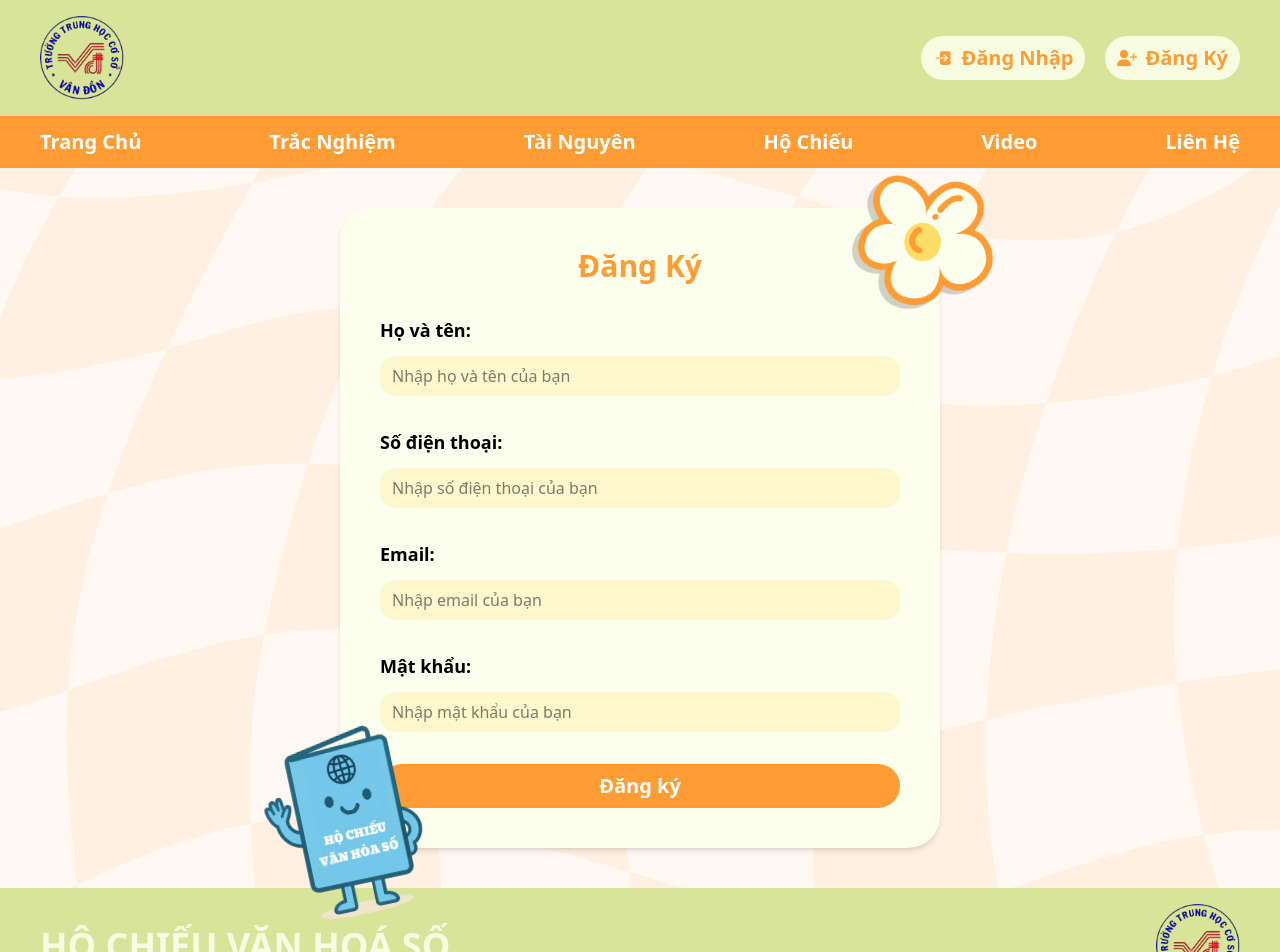
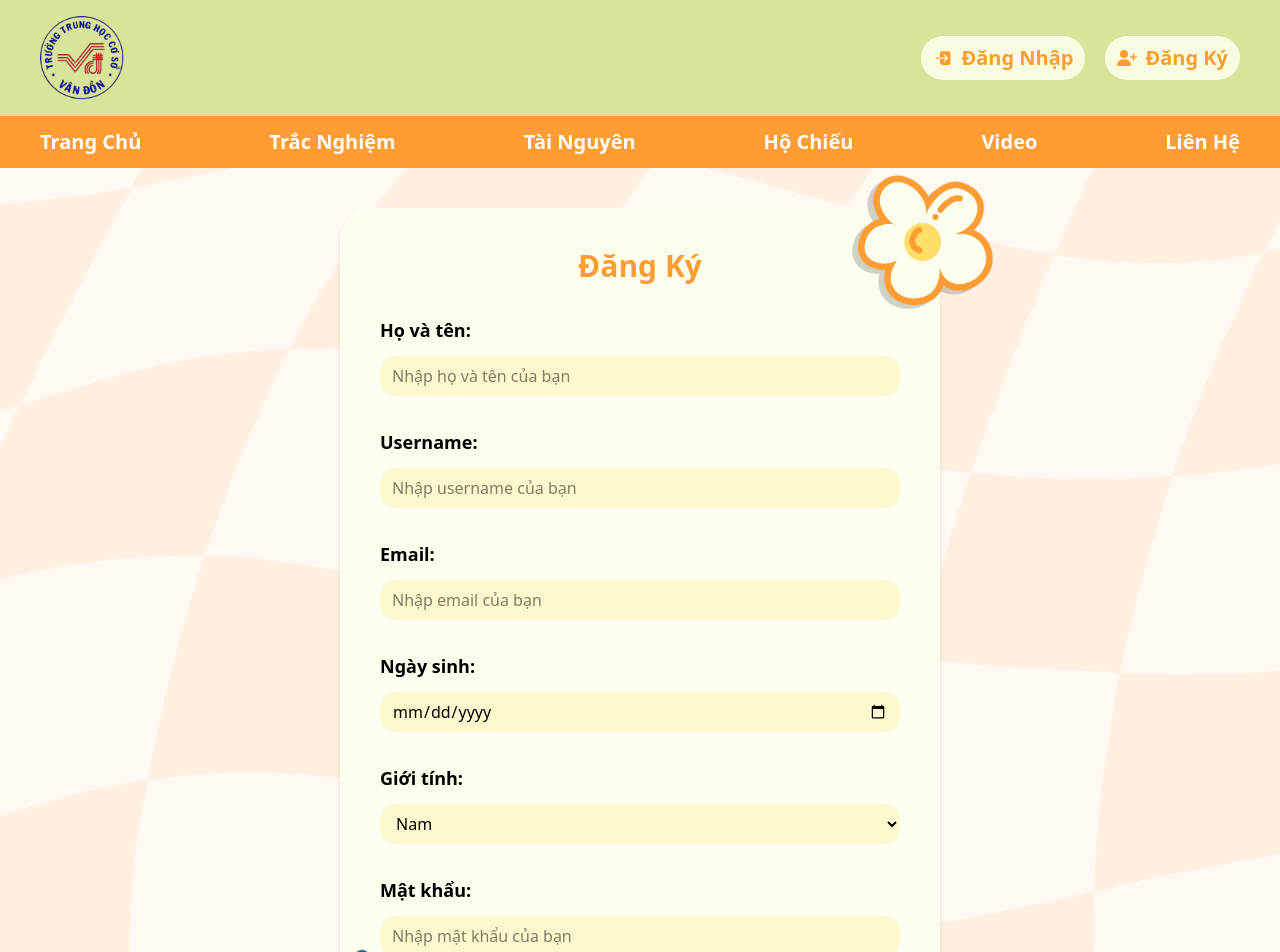
Before and after one commit to tuanemtramtinh/em_cua_kiet_fe, a React (Vite) app: page /register in a window 1280 px wide. Shown: the top 952 px of the page. Built offline with nearby package versions, Linux system fonts and the light colour scheme.

Commit message:
update register function

```diff
--- a/src/components/Input.jsx
+++ b/src/components/Input.jsx
@@ -17,6 +17,8 @@ const Input = React.forwardRef(
       inputStyle = "",
       // @ts-ignore
       error,
+      // @ts-ignore
+      options = [],
       ...rest
     },
     ref,
@@ -26,6 +28,20 @@ const Input = React.forwardRef(
         <label htmlFor={id} className={`mb-3 block ${labelStyle}`}>
           {label}
         </label>
+        {type === "select" ? (
+          <select
+            className={`px-3 py-2 outline-none ${inputStyle}`}
+            id={id}
+            {...rest}
+            ref={ref}
+          >
+            {options.map((option) => (
+              <option key={option.value} value={option.value}>
+                {option.label}
+              </option>
+            ))}
+          </select>
+        ) : (
           <input
             className={`px-3 py-2 outline-none ${inputStyle}`}
             type={type}
@@ -34,6 +50,7 @@ const Input = React.forwardRef(
             ref={ref}
             {...rest}
           />
+        )}
         {error && <p className="mt-1 text-sm text-red-600">{error}</p>}
       </div>
     );
--- a/src/pages/Passport.jsx
+++ b/src/pages/Passport.jsx
@@ -56,6 +56,9 @@ const Passport = () => {
   return (
     <>
       {user ? (
+        user.type === "Người kết nối" ||
+        user.type === "Người sáng tạo" ||
+        user.type === "Người quan sát" ? (
           <div className="flex-1 bg-[url(/background.svg)] bg-cover bg-center">
             <div className="container mx-auto py-10">
               <div className="flex justify-between">
@@ -223,6 +226,15 @@ const Passport = () => {
           <div className="flex h-[80vh] flex-col items-center justify-center bg-[url(/background.svg)] bg-cover bg-center">
             <div className="flex flex-col rounded-2xl bg-white/70 p-10 shadow-lg">
               <h2 className="mb-5 text-3xl font-bold">
+                Bạn cần phải làm quiz để thông tin được hiển thị
+              </h2>
+            </div>
+          </div>
+        )
+      ) : (
+        <div className="flex h-[80vh] flex-col items-center justify-center bg-[url(/background.svg)] bg-cover bg-center">
+          <div className="flex flex-col rounded-2xl bg-white/70 p-10 shadow-lg">
+            <h2 className="mb-5 text-3xl font-bold">
               Bạn cần đăng nhập để xem trang này
             </h2>
             <button
--- a/src/pages/Register.jsx
+++ b/src/pages/Register.jsx
@@ -1,7 +1,14 @@
-import React from "react";
+import React, { useContext } from "react";
 import Form from "../components/Form";
+import { rules } from "eslint-plugin-react-refresh";
+import api from "../lib/axios";
+import AppContext from "../contexts/AppContext";
+import { useNavigate } from "react-router-dom";
 
 const Register = () => {
+  const navigate = useNavigate();
+  const { setUser } = useContext(AppContext);
+
   const listInput = [
     {
       label: "Họ và tên: ",
@@ -10,14 +17,20 @@ const Register = () => {
       placeholder: "Nhập họ và tên của bạn",
       labelStyle: "text-lg font-semibold",
       inputStyle: "rounded-2xl bg-[#FFF8CE] w-full",
+      rules: {
+        required: "Vui lòng nhập họ và tên",
+      },
     },
     {
-      label: "Số điện thoại: ",
-      type: "tel",
-      id: "phone",
-      placeholder: "Nhập số điện thoại của bạn",
+      label: "Username: ",
+      type: "text",
+      id: "username",
+      placeholder: "Nhập username của bạn",
       labelStyle: "text-lg font-semibold",
       inputStyle: "rounded-2xl bg-[#FFF8CE] w-full",
+      rules: {
+        required: "Vui lòng nhập username",
+      },
     },
     {
       label: "Email: ",
@@ -26,6 +39,35 @@ const Register = () => {
       placeholder: "Nhập email của bạn",
       labelStyle: "text-lg font-semibold",
       inputStyle: "rounded-2xl bg-[#FFF8CE] w-full",
+      rules: {
+        required: "Vui lòng nhập email",
+      },
+    },
+    {
+      label: "Ngày sinh: ",
+      type: "date",
+      id: "dob",
+      placeholder: "Nhập ngày sinh của bạn",
+      labelStyle: "text-lg font-semibold",
+      inputStyle: "rounded-2xl bg-[#FFF8CE] w-full",
+      rules: {
+        required: "Vui lòng nhập ngày sinh",
+      },
+    },
+    {
+      label: "Giới tính: ",
+      type: "select",
+      id: "sex",
+      placeholder: "Chọn giới tính",
+      labelStyle: "text-lg font-semibold",
+      inputStyle: "rounded-2xl bg-[#FFF8CE] w-full",
+      options: [
+        { label: "Nam", value: "male" },
+        { label: "Nữ", value: "female" },
+      ],
+      rules: {
+        required: "Vui lòng chọn giới tính",
+      },
     },
     {
       label: "Mật khẩu: ",
@@ -34,12 +76,24 @@ const Register = () => {
       placeholder: "Nhập mật khẩu của bạn",
       labelStyle: "text-lg font-semibold",
       inputStyle: "rounded-2xl bg-[#FFF8CE] w-full",
+      rules: {
+        required: "Vui lòng nhập mật khẩu",
+      },
     },
   ];
 
   const button = {
     style: "rounded-3xl bg-[#FF9C33] text-white",
     content: "Đăng ký",
+  };
+
+  const onSubmit = async (data) => {
+    console.log(data);
+    const response = await api.post("user/register", data);
+    const userInfo = response.data.data;
+    localStorage.setItem("userInfo", JSON.stringify(userInfo));
+    setUser(userInfo);
+    navigate("/");
   };
 
   return (
@@ -62,6 +116,7 @@ const Register = () => {
               title={"Đăng Ký"}
               listInput={listInput}
               button={button}
+              onSubmit={onSubmit}
             />
           </div>
         </div>
```
Lines whose indentation alone changed are shown as unchanged.
